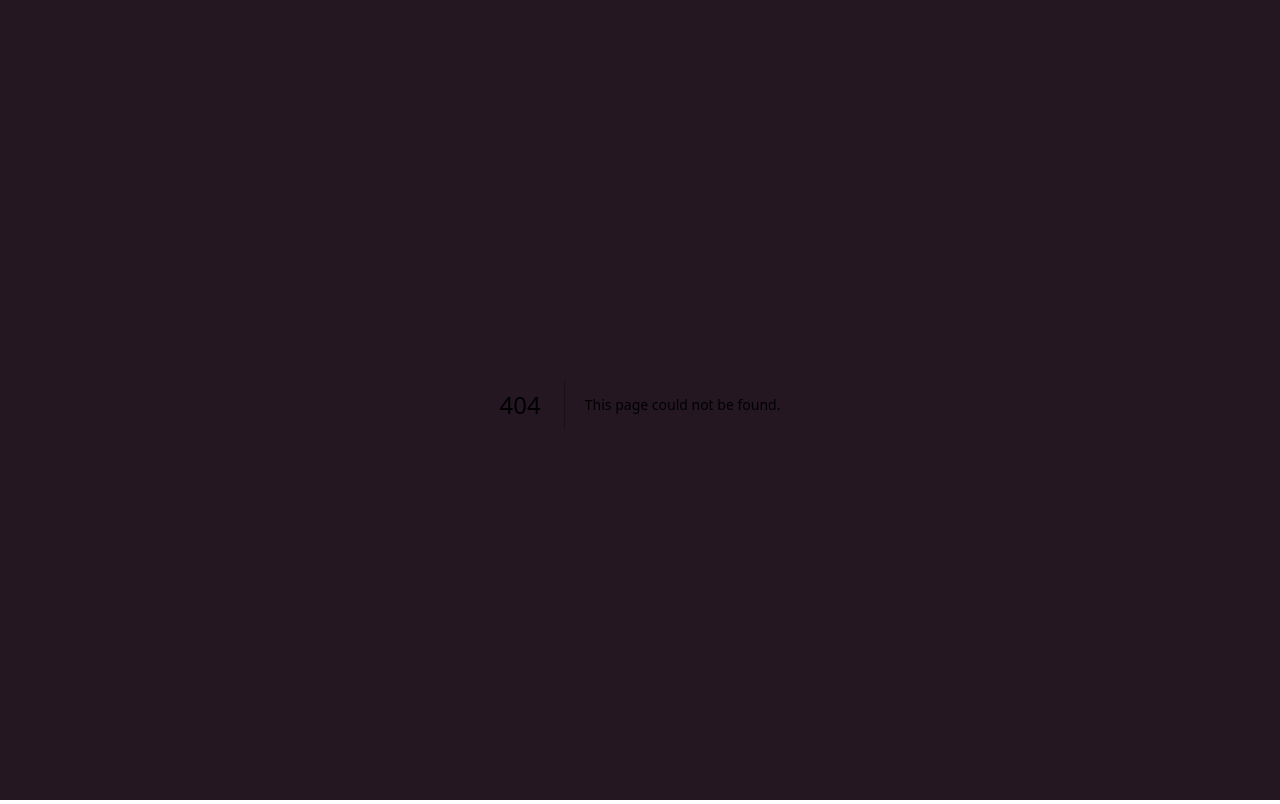
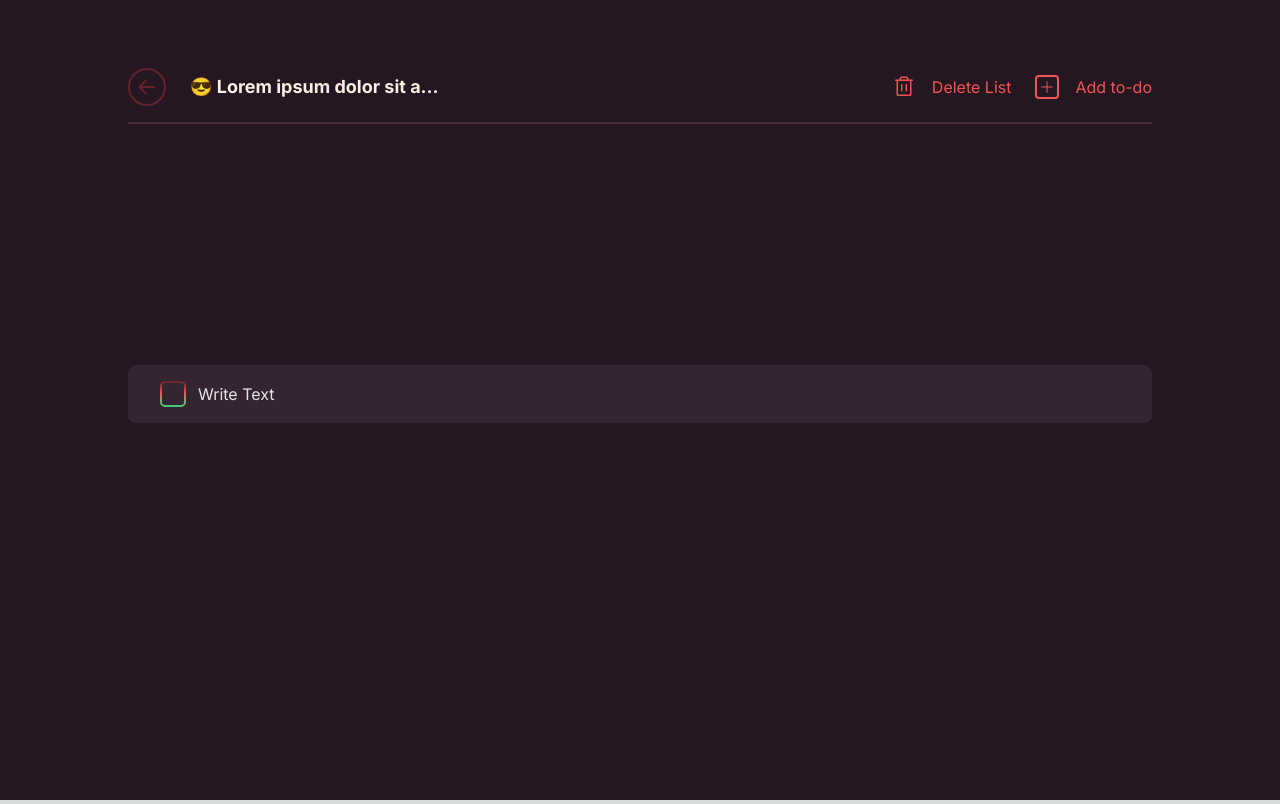
Before and after one commit to Marcelol090/todo-list, a Next.js app: page /todo in a window 1280 px wide. Before the commit this address had no page. Built offline with nearby package versions, Linux system fonts and the light colour scheme.

Commit message:
Criado o todo

```diff
--- a/app/page.tsx
+++ b/app/page.tsx
@@ -1,5 +1,6 @@
 import { Button } from "@/src/components/Button/Button";
 import CardList from "@/src/components/CardList/CardList";
+import { ItemList } from "@/src/components/ItemList/ItemsList";
 import ButtonMore from "@/src/Icons/ButtonMore";
 import PlusCircle from "@/src/Icons/PlusCircle";
 import Rectangle from "@/src/Icons/Rectangle";
@@ -15,9 +16,8 @@ export default function Home() {
         </Button>
       </header>
       <section className="flex justify-center items-center flex-1 relative w-full">
-        {/* <h1 className="absolute text-[#FEEDE1] lg:text-9xl md:text-8xl text-6xl font-bold font-poppins">TO-DO LIST</h1>
-        <Rectangle /> */}
-        <CardList title={"New list"} emoji={"😎"}/>
+        <h1 className="absolute text-[#FEEDE1] lg:text-9xl md:text-8xl text-6xl font-bold font-poppins">TO-DO LIST</h1>
+        <Rectangle />
       </section>
     </main>
   );
--- /dev/null
+++ b/app/todo/page.tsx
@@ -0,0 +1,32 @@
+import { Button } from "@/src/components/Button/Button";
+import { ItemList } from "@/src/components/ItemList/ItemsList";
+import ArrowLeftIcon from "@/src/Icons/ArrowLeftIcon";
+import ButtonMore from "@/src/Icons/ButtonMore";
+import Trash from "@/src/Icons/Trash";
+import Link from "next/link";
+
+export default function Todo() {
+  return (
+    <main className="flex-1 h-full flex flex-col">
+      <header className="items-center flex justify-between border-b-2 border-[#54353ECC] pb-4 mt-16">
+        <h1 className="text-lg items-center max-w-xs gap-6 flex  font-bold text-[#FEEDE1] font-poppins">
+          <Link href={"/"} className="w-max"><ArrowLeftIcon /></Link>
+          <span className="truncate max-w-full">😎 Lorem ipsum dolor sit amet consectetur adipisicing elit. Iste, voluptatem.</span>
+        </h1>
+        <div className="flex gap-6 ">
+          <Button className="flex gap-4 text-[#F25551] h-6 items-center">
+            <Trash />
+            Delete List
+          </Button>
+          <Button className="flex gap-4 text-[#F25551] h-6 items-center">
+            <ButtonMore />
+            Add to-do
+          </Button>
+        </div>
+      </header>
+      <section className="flex justify-center items-center flex-1 relative w-full">
+        <ItemList />
+      </section>
+    </main>
+  );
+}
--- a/src/Icons/ButtonMore.tsx
+++ b/src/Icons/ButtonMore.tsx
@@ -3,22 +3,21 @@ import { SVGProps } from "react";
 const ButtonMore = ({ ...props }: SVGProps<SVGSVGElement>) => {
   return (
     <svg
-      width={props.width ?? "32"}
-      height={props.height ?? "32"}
-      viewBox={props.viewBox ?? "0 0 32 32"}
-      {...props}
-      fill="none"
+      width={props.width ?? "24"}
+      height={props.height ?? "24"}
+      viewBox={props.viewBox ??"0 0 24 24"}
+      fill={props.fill ??"none"}
       xmlns="http://www.w3.org/2000/svg"
     >
       <path
-        d="M1 4C1 2.34315 2.34315 1 4 1H28C29.6569 1 31 2.34315 31 4V28C31 29.6569 29.6569 31 28 31H4C2.34315 31 1 29.6569 1 28V4Z"
+        d="M1 4C1 2.34315 2.34315 1 4 1H20C21.6569 1 23 2.34315 23 4V20C23 21.6569 21.6569 23 20 23H4C2.34315 23 1 21.6569 1 20V4Z"
         stroke="#F25551"
-        strokeWidth="2"
+        stroke-width="2"
       />
       <path
-        d="M23.1111 16H8.88892M16 8.88889V23.1111"
+        d="M17.3332 12H6.6665M11.9998 6.66666V17.3333"
         stroke="#F25551"
-        strokeLinecap="round"
+        stroke-linecap="round"
       />
     </svg>
   );
--- /dev/null
+++ b/src/Icons/ButtonRainbowIcon.tsx
@@ -0,0 +1,40 @@
+import { SVGProps } from "react";
+
+const ButtonRainbowIcon = ({ ...props }: SVGProps<SVGSVGElement>) => {
+  return (
+    <svg
+      width={props.width ?? "26"}
+      height={props.height ?? "26"}
+      viewBox={props.viewBox ?? "0 0 26 26"}
+      fill={props.fill ?? "none"}
+      {...props}
+      xmlns="http://www.w3.org/2000/svg"
+    >
+      <rect
+        x="1"
+        y="1"
+        width="24"
+        height="24"
+        rx="4"
+        stroke="url(#paint0_linear_854_127)"
+        stroke-width="2"
+      />
+      <defs>
+        <linearGradient
+          id="paint0_linear_854_127"
+          x1="12"
+          y1="0"
+          x2="12"
+          y2="24"
+          gradientUnits="userSpaceOnUse"
+        >
+          <stop stop-color="#632329" />
+          <stop offset="0.49648" stop-color="#F25551" />
+          <stop offset="1" stop-color="#50F283" stop-opacity="0.8" />
+        </linearGradient>
+      </defs>
+    </svg>
+  );
+};
+
+export default ButtonRainbowIcon;
--- a/src/Icons/Trash.tsx
+++ b/src/Icons/Trash.tsx
@@ -3,47 +3,46 @@ import { SVGProps } from "react";
 const Trash = ({ ...props }: SVGProps<SVGSVGElement>) => {
   return (
     <svg
-      width={props.width ?? "32"}
-      height={props.height ?? "32"}
-      viewBox={props.viewBox ?? "0 0 32 32"}
-      {...props}
-      fill="none"
+      width={props.width ?? "24"}
+      height={props.height ?? "24"}
+      viewBox={props.viewBox ?? "0 0 24 24"}
+      fill={props.fill ?? "none"}
       xmlns="http://www.w3.org/2000/svg"
     >
       <path
-        d="M27 7H5"
-        stroke={props.color ?? "#FEEDE1"}
-        strokeWidth="1.5"
-        strokeLinecap="round"
-        strokeLinejoin="round"
+        d="M20.25 5.25H3.75"
+        stroke="#F25551"
+        stroke-width="1.5"
+        stroke-linecap="round"
+        stroke-linejoin="round"
       />
       <path
-        d="M13 13V21"
-        stroke={props.color ?? "#FEEDE1"}
-        strokeWidth="1.5"
-        strokeLinecap="round"
-        strokeLinejoin="round"
+        d="M9.75 9.75V15.75"
+        stroke="#F25551"
+        stroke-width="1.5"
+        stroke-linecap="round"
+        stroke-linejoin="round"
       />
       <path
-        d="M19 13V21"
-        stroke={props.color ?? "#FEEDE1"}
-        strokeWidth="1.5"
-        strokeLinecap="round"
-        strokeLinejoin="round"
+        d="M14.25 9.75V15.75"
+        stroke="#F25551"
+        stroke-width="1.5"
+        stroke-linecap="round"
+        stroke-linejoin="round"
       />
       <path
-        d="M25 7V26C25 26.2652 24.8946 26.5196 24.7071 26.7071C24.5196 26.8946 24.2652 27 24 27H8C7.73478 27 7.48043 26.8946 7.29289 26.7071C7.10536 26.5196 7 26.2652 7 26V7"
-        stroke={props.color ?? "#FEEDE1"}
-        strokeWidth="1.5"
-        strokeLinecap="round"
-        strokeLinejoin="round"
+        d="M18.75 5.25V19.5C18.75 19.6989 18.671 19.8897 18.5303 20.0303C18.3897 20.171 18.1989 20.25 18 20.25H6C5.80109 20.25 5.61032 20.171 5.46967 20.0303C5.32902 19.8897 5.25 19.6989 5.25 19.5V5.25"
+        stroke="#F25551"
+        stroke-width="1.5"
+        stroke-linecap="round"
+        stroke-linejoin="round"
       />
       <path
-        d="M21 7V5C21 4.46957 20.7893 3.96086 20.4142 3.58579C20.0391 3.21071 19.5304 3 19 3H13C12.4696 3 11.9609 3.21071 11.5858 3.58579C11.2107 3.96086 11 4.46957 11 5V7"
-        stroke={props.color ?? "#FEEDE1"}
-        strokeWidth="1.5"
-        strokeLinecap="round"
-        strokeLinejoin="round"
+        d="M15.75 5.25V3.75C15.75 3.35218 15.592 2.97064 15.3107 2.68934C15.0294 2.40804 14.6478 2.25 14.25 2.25H9.75C9.35218 2.25 8.97064 2.40804 8.68934 2.68934C8.40804 2.97064 8.25 3.35218 8.25 3.75V5.25"
+        stroke="#F25551"
+        stroke-width="1.5"
+        stroke-linecap="round"
+        stroke-linejoin="round"
       />
     </svg>
   );
--- /dev/null
+++ b/src/components/ItemList/ButtonRainbow/ButtonRainbow.tsx
@@ -0,0 +1,15 @@
+"use client"
+import ButtonRainbowIcon from "@/src/Icons/ButtonRainbowIcon"
+import CheckedBoxRainbow from "@/src/Icons/CheckedBoxRainbow"
+import { useState } from "react"
+
+type ButtonRainbowProps = {
+    checked: boolean
+}
+export const ButtonRainbow = ({ checked }: ButtonRainbowProps) => {
+    const [isChecked, setIsChecked] = useState(checked);
+    if(isChecked) {
+        return <CheckedBoxRainbow onClick={() => setIsChecked(!isChecked)} className="hover:cursor-pointer"/>
+    }
+    return <ButtonRainbowIcon onClick={() => setIsChecked(!isChecked)} className="hover:cursor-pointer" />
+}
--- /dev/null
+++ b/src/components/ItemList/ItemsList.tsx
@@ -0,0 +1,12 @@
+import { ButtonRainbow } from "@/src/components/ItemList/ButtonRainbow/ButtonRainbow";
+
+export const ItemList = () => {
+  const items = Array(8).fill("Write Text"); // Gerando 8 itens com o texto "Write Text"
+
+  return (
+    <div className="gap-3 px-8 py-4 w-full flex items-center bg-[#352432] p-2 mb-2 rounded-lg">
+        <ButtonRainbow checked={false} />
+      <span className="text-[#e5e5e5] text-base">Write Text</span>
+    </div>
+  );
+};
```
Also changed, not shown: src/Icons/ButtonRainbow.tsx (deleted, +0 -36 lines).
